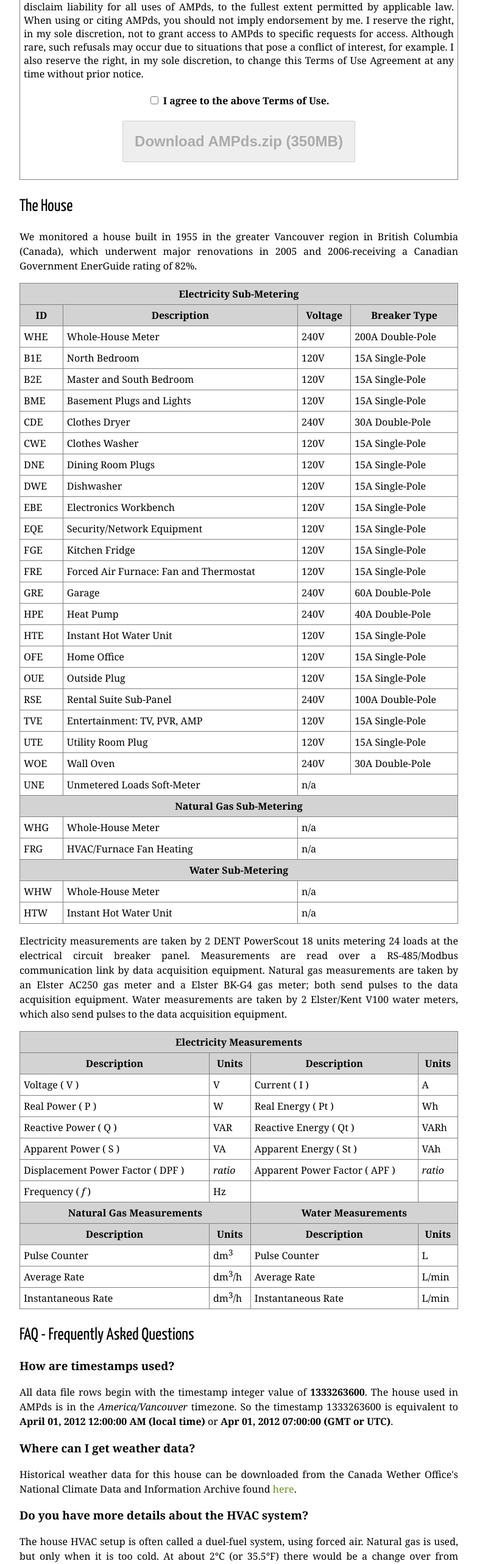
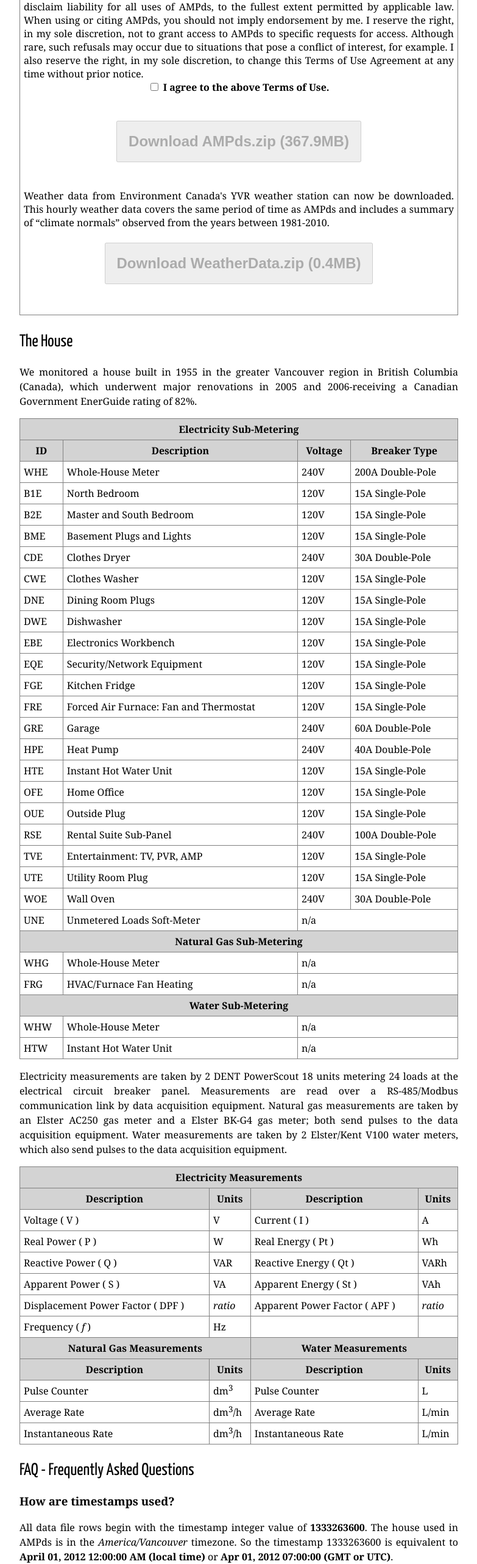
Before and after one commit to smakonin/AMPds, a plain HTML site: page ampds.org/index.html in a window 1280 px wide. Shown: the part 980-3545 px from the top of the page at 61% size, without its empty margins (128-911 px from the left). Drawn offline with Linux system fonts and the light colour scheme.

Commit message:
added links to download climate data

```diff
--- a/ampds.org/index.html
+++ b/ampds.org/index.html
@@ -55,11 +55,24 @@
             <tr>
                 <td>
                 Using AMPds requires you to cite my <a href="EPEC_2013">research paper</a> (citation information above or use <a href="EPEC_2013.bib">bibtex file</a>) in your publications or presentations. I request that if you use AMPds in your publication that you provide me a copy of the publication. I request that you do not pass the username and password to access AMPds or AMPds files/archive to other researchers; they need to make a direct request to me. You cannot use AMPds for commercial reasons without express written agreement from myself. The granting of commercial use requires the purchase of a licence to do so. You agree that I make no warranties about AMPds, and disclaim liability for all uses of AMPds, to the fullest extent permitted by applicable law. When using or citing AMPds, you should not imply endorsement by me. I reserve the right, in my sole discretion, not to grant access to AMPds to specific requests for access. Although rare, such refusals may occur due to situations that pose a conflict of interest, for example. I also reserve the right, in my sole discretion, to change this Terms of Use Agreement at any time without prior notice.
-                <center><br/><b>
-                <input type="checkbox" name="IAgree" value="0" onclick="enableDisable(this);" /> I agree to the above Terms of Use.
-                </b><br/><br/>
+                <br/>
 
-                <a href="download.html"><button disabled>Download AMPds.zip (350MB)</button></a>
+                <center>
+                <b><input type="checkbox" name="IAgree" value="0" onclick="enableDisable(this);" /> I agree to the above Terms of Use.</b>
+                </center>
+                <br/><br/>
+
+                <center>
+                <a href="download1.html"><button disabled>Download AMPds.zip (367.9MB)</button></a>
+                </center>
+                <br/><br/>
+
+                Weather data from Environment Canada's YVR weather station can now be downloaded. This hourly weather data covers the same period of time as AMPds and includes a summary of <q>climate normals</q> observed from the years between 1981-2010.
+                <br/><br/>
+
+                <center>
+                <a href="download2.html"><button disabled>Download WeatherData.zip (0.4MB)</button></a>
+                </center>
                 <br/><br/>
 
                 </center>
@@ -139,11 +152,6 @@
         All data file rows begin with the timestamp integer value of <b>1333263600</b>. The house used in AMPds is in the <em>America/Vancouver</em> timezone. So the timestamp 1333263600 is equivalent to <b>April 01, 2012 12:00:00 AM (local time)</b> or <b>Apr 01, 2012 07:00:00 (GMT or UTC)</b>.
         </p>
 
-        <h3>Where can I get weather data?</h3>
-        <p>
-        Historical weather data for this house can be downloaded from the Canada Wether Office's National Climate Data and Information Archive found <a href="http://www.climate.weatheroffice.gc.ca/climateData/dailydata_e.html?StationID=889">here</a>.
-        </p>
-
         <h3>Do you have more details about the HVAC system?</h3>
         <p>
         The house HVAC setup is often called a duel-fuel system, using forced air. Natural gas is used, but only when it is too cold. At about 2&deg;C (or 35.5&deg;F) there would be a change over from electric heating from the heat pump to gas heating from the central furnace. At that temperature there is not heat that the heat pump can give, it is a stain on the compressor. The FRG meter will have data for the furnace using gas. HPE is the breaker for the heat pump. FRE is the breaker for he furnace fan and thermostat. The gas furnace (where the fan is) is a 2-stage, variable speed fan forced air and is rated at 94% efficient.. The heat pump has a 2-stage compressor and is rated at 17 SEER. The heat pump is there central unit for air conditioning, there are not other air conditioning units in the house (besides the windows).
```
Also changed, not shown: ampds.org/download2.html (added, +8 -0 lines), ampds.org/download1.html (renamed from ampds.org/download.html).
